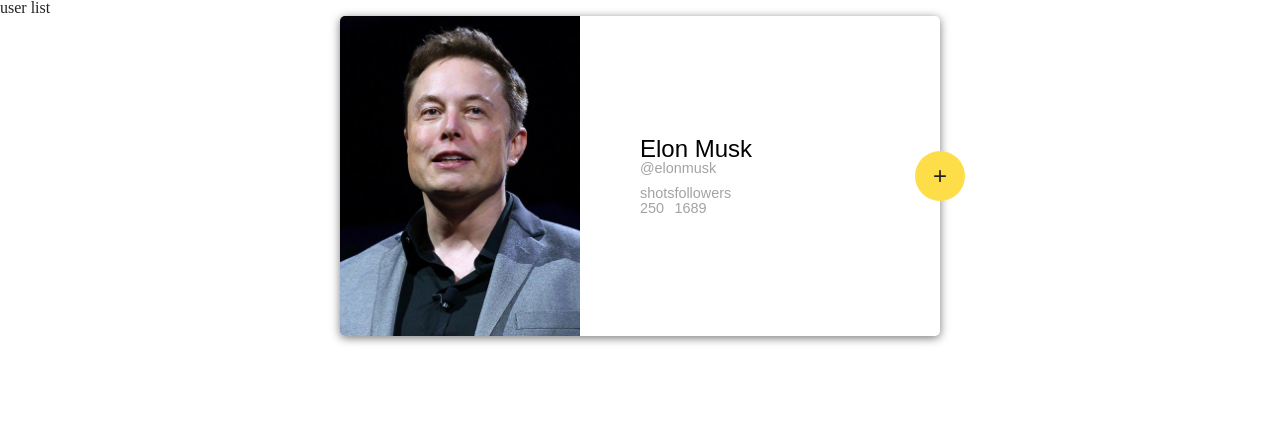
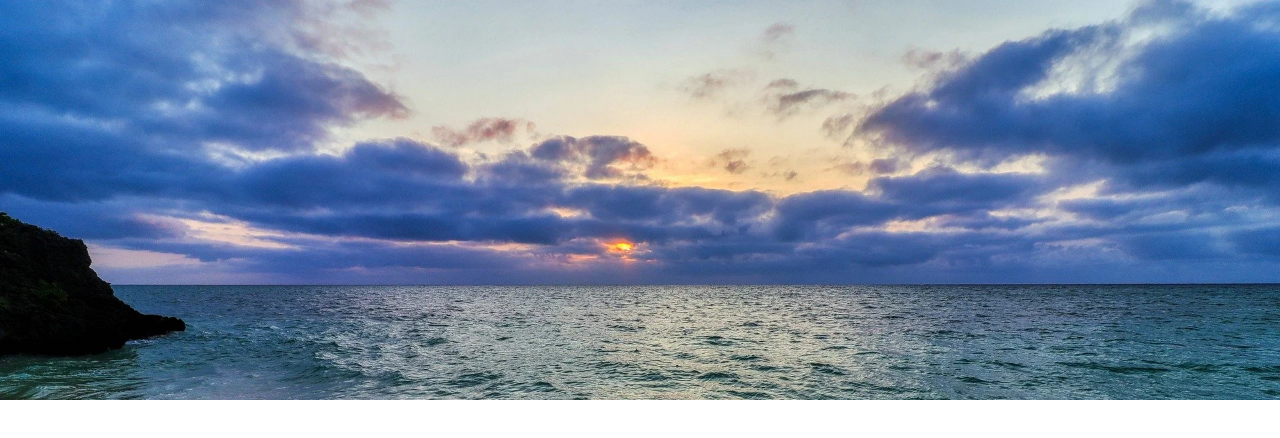
Before and after one commit to freshjsftm/fm_at_rules, a plain HTML site: page index.html in a window 1280 px wide. Drawn offline with Linux system fonts and the light colour scheme.

Commit message:
Example picture & source

```diff
--- a/assets/css/style.css
+++ b/assets/css/style.css
@@ -1,16 +1,19 @@
 @charset 'utf-8';
 @import './reset.css';
-@import './fonts.css';
-@import './section.css';
-/* @import './user-card.css'; */
 
-:root{
-  font-size: 22px;
+.image{
+  width: 100%;
+  height: 400px;
+  object-fit: cover;
+  object-position: top center;
 }
-a{
-  text-decoration: none;
-  color: inherit;
+@media (max-width:800px){
+  .image{
+    width: 50%;
+  }
 }
+
+
 
 
 /*
--- a/index.html
+++ b/index.html
@@ -6,34 +6,19 @@
   <meta name="viewport" content="width=device-width, initial-scale=1.0">
   <title>Document</title>
   <link rel="stylesheet" href="./assets/css/style.css">
-  <link rel="stylesheet" href="./assets/css/user-card.css">
 </head>
 <body>
-  <section class="usersList">
-    <h1>user list</h1>
+  <picture>
+    <!-- <source srcset="./assets/images/sea-5213746_800.jpg" media="(max-width:800px)">
+    <source srcset="./assets/images/sea-5213746_1920.jpg" media="(min-width:801px)"> -->
+    <source srcset="./assets/images/photo.jpeg"
+            media="(max-width:800px)"
+            type="image/jpeg">
+    <source srcset="./assets/images/sea-5213746_1920.webp"
+            media="(min-width:801px)"
+            type="image/webp">
+    <img src="./assets/images/sea-5213746_800.jpg" alt="" class="image">
+  </picture>
 
-    <article class="userCard">
-      <div class="imageWrapper">
-        <img src="./assets/images/photo.jpeg" alt="" class="userImage">
-      </div>
-      <div class="userInfo">
-        <div class="userPersonalInfo">
-          <h2 class="userName">Elon Musk</h2>
-          <h3><a href="">@elonmusk</a></h3>
-        </div>
-        <div class="userStatusContainer">
-          <div class="userStatus">
-            <span>shots</span>
-            <span>250</span>
-          </div>
-          <div class="userStatus">
-            <span>followers</span>
-            <span>1689</span>
-          </div>
-        </div>
-      </div>
-    </article>
-
-  </section>
 </body>
 </html>
```
Also changed, not shown: assets/images/sea-5213746_1920.jpg (added), assets/images/sea-5213746_1920.webp (added), assets/images/sea-5213746_800.jpg (added), assets/images/sea-5213746_800.webp (added).
